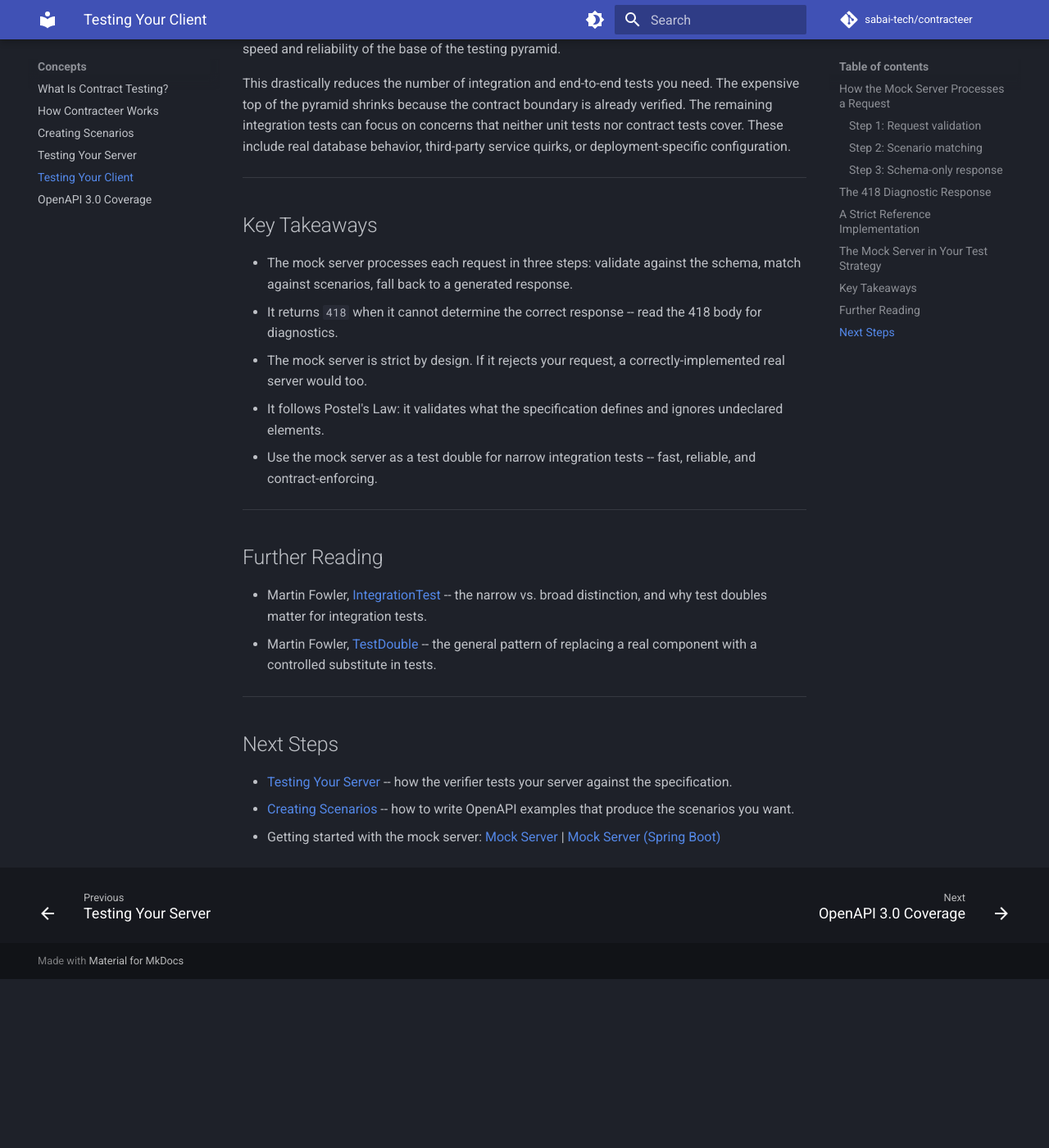
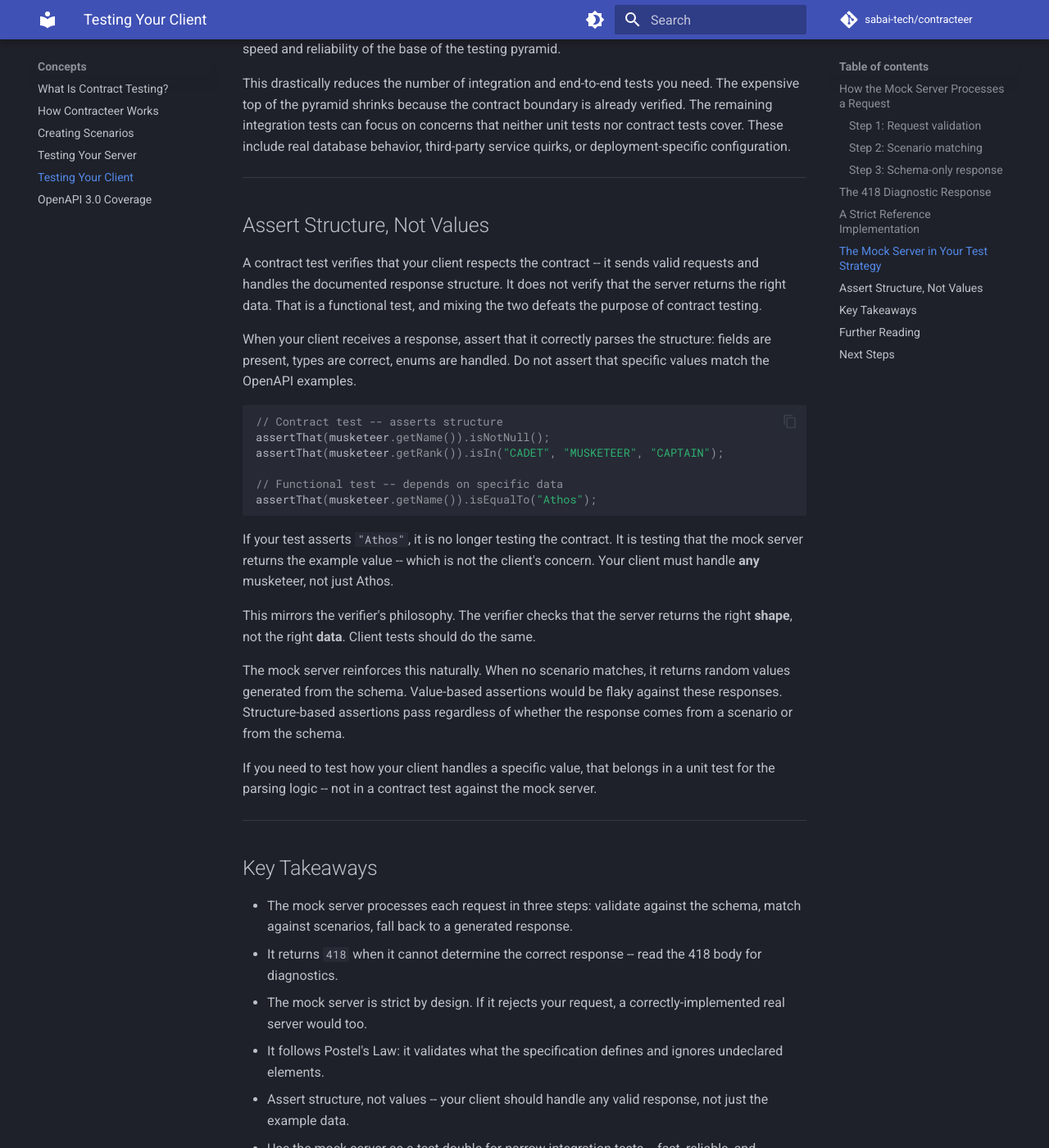
Before and after one commit to sabai-tech/contracteer, an MkDocs documentation site: the page built from docs/docs/concepts/testing-your-client.md, in a window 1280 px wide and 1400 px high, scrolled down 4329 px. Shown: the whole window at 82% size. Built offline with MkDocs 1.6.1 and Material for MkDocs 9.7.7, drawn with Linux system fonts in a browser that asks for light colours; comment, search, counter and statistics services are not loaded; the version menu is left out; before the commit the page ends 5523 px from its top, so only the background shows below that.

Commit message:
docs: add assert structure not values guidance

````diff
--- a/docs/docs/concepts/testing-your-client.md
+++ b/docs/docs/concepts/testing-your-client.md
@@ -187,6 +187,41 @@ These include real database behavior, third-party service quirks, or deployment-
 
 ---
 
+## Assert Structure, Not Values
+
+A contract test verifies that your client respects the contract -- it sends valid requests and handles the documented response structure.
+It does not verify that the server returns the right data.
+That is a functional test, and mixing the two defeats the purpose of contract testing.
+
+When your client receives a response, assert that it correctly parses the structure: fields are present, types are correct, enums are handled.
+Do not assert that specific values match the OpenAPI examples.
+
+```java
+// Contract test -- asserts structure
+assertThat(musketeer.getName()).isNotNull();
+assertThat(musketeer.getRank()).isIn("CADET", "MUSKETEER", "CAPTAIN");
+
+// Functional test -- depends on specific data
+assertThat(musketeer.getName()).isEqualTo("Athos");
+```
+
+If your test asserts `"Athos"`, it is no longer testing the contract.
+It is testing that the mock server returns the example value -- which is not the client's concern.
+Your client must handle **any** musketeer, not just Athos.
+
+This mirrors the verifier's philosophy.
+The verifier checks that the server returns the right **shape**, not the right **data**.
+Client tests should do the same.
+
+The mock server reinforces this naturally.
+When no scenario matches, it returns random values generated from the schema.
+Value-based assertions would be flaky against these responses.
+Structure-based assertions pass regardless of whether the response comes from a scenario or from the schema.
+
+If you need to test how your client handles a specific value, that belongs in a unit test for the parsing logic -- not in a contract test against the mock server.
+
+---
+
 ## Key Takeaways
 
 - The mock server processes each request in three steps: validate against the schema, match against scenarios, fall back to a generated response.
@@ -194,6 +229,7 @@ These include real database behavior, third-party service quirks, or deployment-
 - The mock server is strict by design.
   If it rejects your request, a correctly-implemented real server would too.
 - It follows Postel's Law: it validates what the specification defines and ignores undeclared elements.
+- Assert structure, not values -- your client should handle any valid response, not just the example data.
 - Use the mock server as a test double for narrow integration tests -- fast, reliable, and contract-enforcing.
 
 ---
````
Also changed, not shown: docs/docs/getting-started/mockserver-spring.md (+13 -0 lines), docs/docs/getting-started/mockserver.md (+13 -0 lines).
